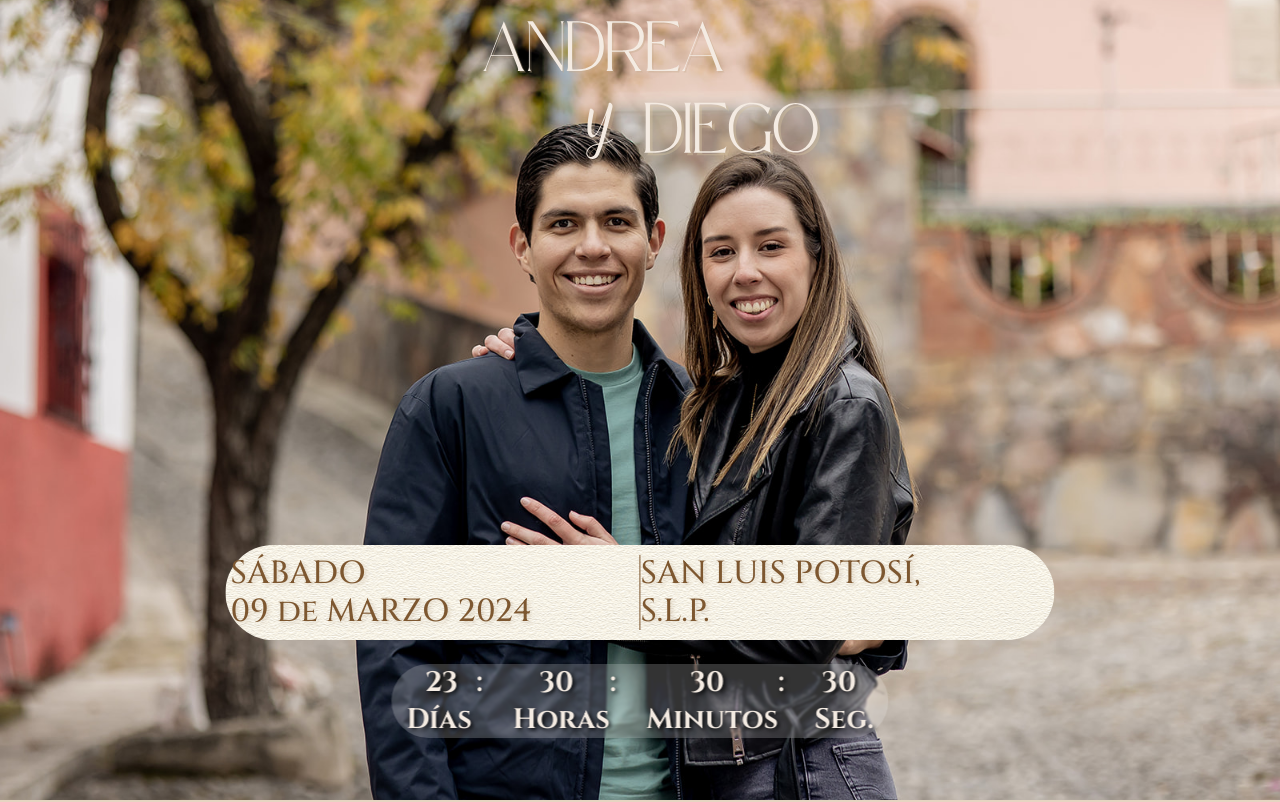
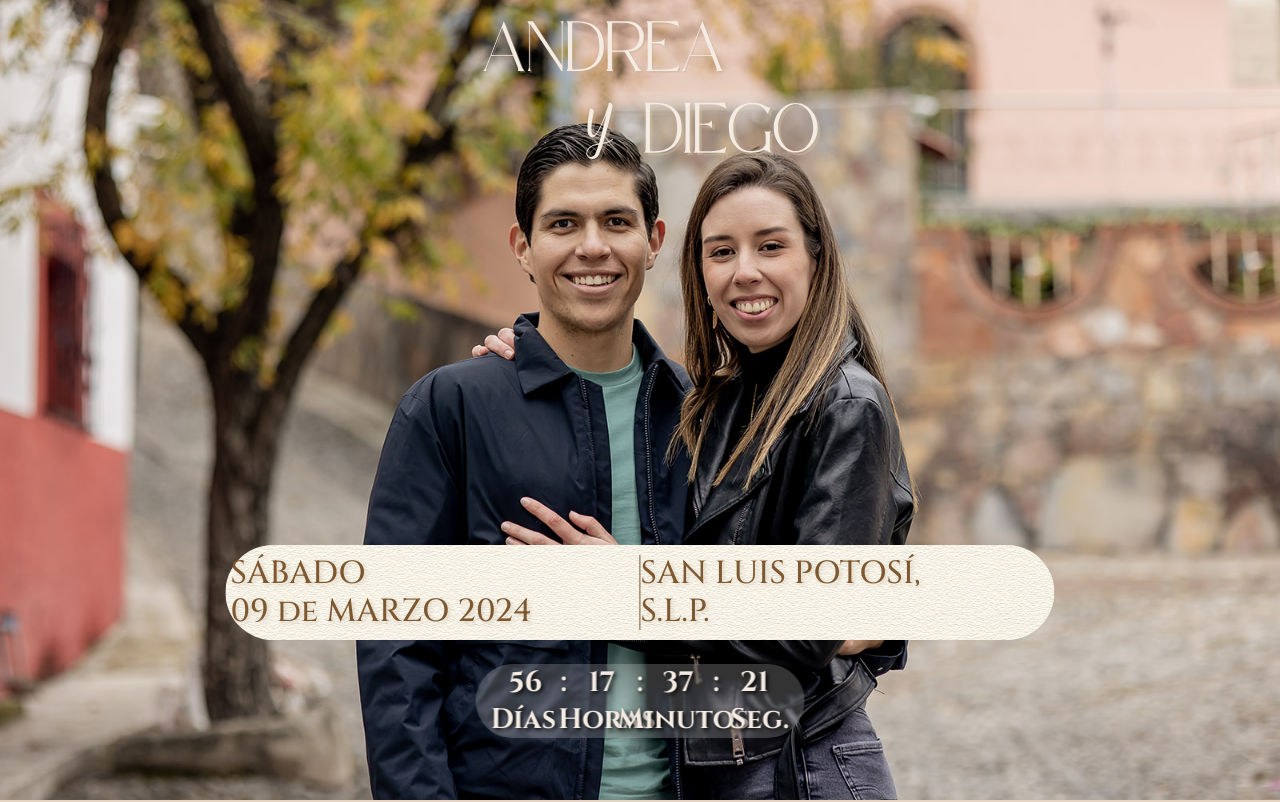
Before and after one commit to Duotech-Design/invitaciones, a React (Create React App) app: page /inicio in a window 1280 px wide. Shown: the top 802 px of the page. Built offline with nearby package versions, Linux system fonts and the light colour scheme; a web font is replaced by a local one.

Commit message:
cuenta regresiva

```diff
--- a/src/components/Inicio/Inicio.js
+++ b/src/components/Inicio/Inicio.js
@@ -1,7 +1,60 @@
+import React, { useState, useEffect } from 'react';
 import { Typography, Box } from "@mui/material";
-//import fotoInicio from '@/public/img/fotoInicio.jpg';
 import theme from "../../theme";
 import useMediaQuery from '@mui/material/useMediaQuery';
+
+const Countdown = ({ targetDate }) => {
+  const calculateTimeLeft = () => {
+    const now = new Date().getTime();
+    const difference = targetDate - now;
+
+    if (difference <= 0) {
+      // La fecha objetivo ha pasado
+      return { days: 0, hours: 0, minutes: 0, seconds: 0 };
+    }
+
+    const days = Math.floor(difference / (1000 * 60 * 60 * 24));
+    const hours = Math.floor((difference % (1000 * 60 * 60 * 24)) / (1000 * 60 * 60));
+    const minutes = Math.floor((difference % (1000 * 60 * 60)) / (1000 * 60));
+    const seconds = Math.floor((difference % (1000 * 60)) / 1000);
+
+    return { days, hours, minutes, seconds };
+  };
+
+  const [timeLeft, setTimeLeft] = useState(calculateTimeLeft);
+
+  useEffect(() => {
+    const timer = setInterval(() => {
+      setTimeLeft(calculateTimeLeft());
+    }, 1000);
+
+    return () => clearInterval(timer);
+  }, []);
+
+  return (
+    <div style={styles.numbersContainer}>
+      <div style={styles.timeUnit}>
+        <Typography variant="reloj">{timeLeft.days}</Typography>
+        <Typography variant="reloj" style={{ width: "100%" }}>Días</Typography>
+      </div>
+      <Typography variant="reloj"> : </Typography>
+      <div style={styles.timeUnit}>
+        <Typography variant="reloj">{timeLeft.hours}</Typography>
+        <Typography variant="reloj" style={{ marginLeft: "10px" }}>Horas</Typography>
+      </div>
+      <Typography variant="reloj"> : </Typography>
+      <div style={styles.timeUnit}>
+        <Typography variant="reloj">{timeLeft.minutes}</Typography>
+        <Typography variant="reloj" style={{ marginLeft: "10px" }}>Minutos</Typography>
+      </div>
+      <Typography variant="reloj"> : </Typography>
+      <div style={styles.timeUnit}>
+        <Typography variant="reloj">{timeLeft.seconds}</Typography>
+        <Typography variant="reloj" style={{ marginLeft: "10px" }}>Seg.</Typography>
+      </div>
+    </div>
+  );
+};
 
 const styles = {
   container: {//cambie el container por un div
@@ -70,11 +123,17 @@ const styles = {
     backgroundColor: "rgba(255, 255, 255, 0.2)",
     borderRadius:'50px',
     backdropFilter: "blur(1px)",
+  }, timeUnit: {
+    display: "flex",
+    alignItems: "center",
+    flexDirection: "column",
+    width: "70px",
   },
 };
 
 const Inicio = () => {
   const matches = useMediaQuery('(min-width:600px)');
+  const targetDate = new Date('2024-03-09T18:00:00').getTime();
   return (
     <div style={styles.container}>
     <div style={matches ? ({ ...styles.textTop, width: "40%" }) : ({ ...styles.textTop, width: "110%" })}>
@@ -92,66 +151,7 @@ const Inicio = () => {
           <Typography variant="h3">S.L.P.</Typography>
         </div>
       </Box>
-      <div style={styles.numbersContainer}>
-        <div
-          style={{
-            display: "flex",
-            alignItems: "center",
-            flexDirection: "column",
-            width: "70px",
-          }}
-        >
-          <Typography variant="reloj">23 </Typography>
-
-          <Typography variant="reloj" style={{ width: "100%" }}>
-            Días
-          </Typography>
-        </div>
-        <Typography variant="reloj"> : </Typography>
-        <div
-          style={{
-            display: "flex",
-            alignItems: "center",
-            marginLeft: "20px",
-            flexDirection: "column",
-          }}
-        >
-          <Typography variant="reloj">30 </Typography>
-          <Typography variant="reloj" style={{ marginLeft: "10px" }}>
-            Horas
-          </Typography>
-
-        </div>
-        <Typography variant="reloj"> : </Typography>
-        <div
-          style={{
-            display: "flex",
-            alignItems: "center",
-            marginLeft: "20px",
-            flexDirection: "column",
-          }}
-        >
-          <Typography variant="reloj">30 </Typography>
-          <Typography variant="reloj" style={{ marginLeft: "10px" }}>
-            Minutos
-          </Typography>
-        </div>
-        <Typography variant="reloj"> : </Typography>
-        <div
-          style={{
-            display: "flex",
-            alignItems: "center",
-            marginLeft: "20px",
-            flexDirection: "column",
-          }}
-        >
-          <Typography variant="reloj">30 </Typography>
-          <Typography variant="reloj" style={{ marginLeft: "10px" }}>
-            Seg.
-          </Typography>
-        </div>
-
-      </div>
+      <Countdown targetDate={targetDate}/>
       </Box>
     </div>
   );
```
